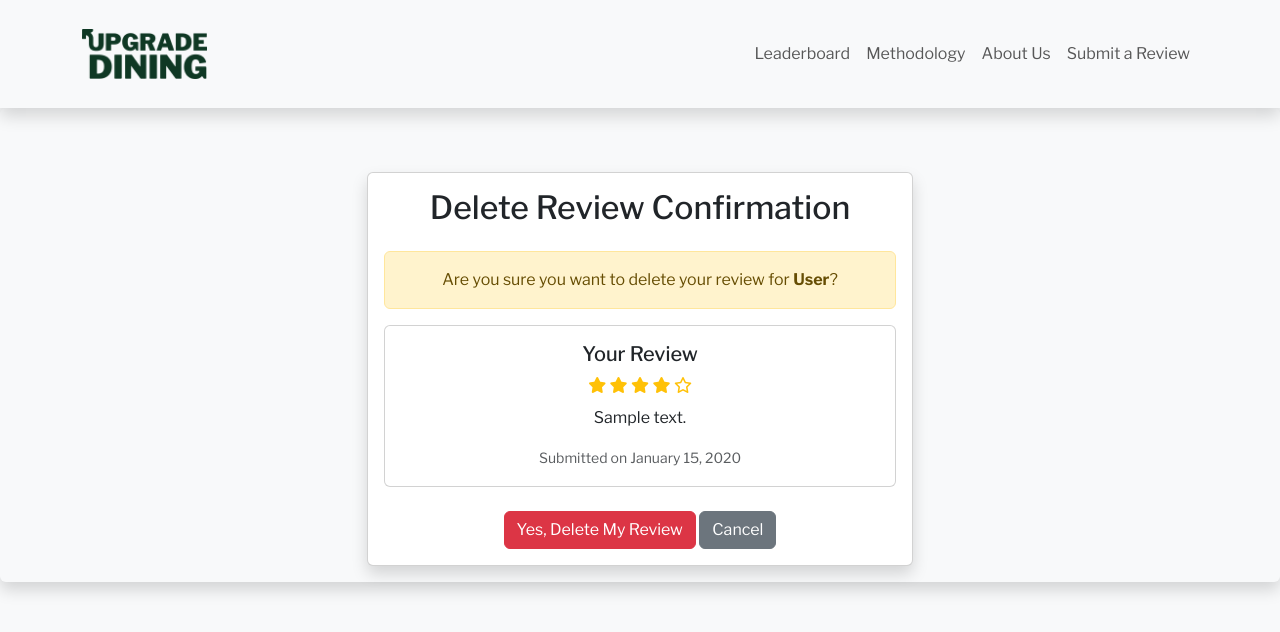
After one commit to harperdunn/pbRating, a Django app: page /delete-review/ in a window 1280 px wide. The commit adds this page. Shown: the top 632 px of the page. Run offline with Django 5.2, Linux system fonts and the light colour scheme; a user stored in the database is signed in; tables that the repository leaves empty hold one stand-in row (values such as "Sample post"); some libraries are stand-ins or nearby versions.

Commit message:
initial delete review functionality

```diff
--- /dev/null
+++ b/pbrProject/leaderboard/templates/confirmdeletereview.html
@@ -0,0 +1,46 @@
+{% extends 'master.html' %}
+{% load static %}
+{% load socialaccount %}
+
+{% block title %}Login Page{% endblock %}
+
+{% block content %}
+<div class="container mt-5">
+    <div class="row justify-content-center">
+        <div class="col-md-6">
+            <div class="card shadow">
+                <div class="card-body text-center">
+                    <h2 class="card-title mb-4">Delete Review Confirmation</h2>
+
+                    <div class="alert alert-warning">
+                        <p class="mb-0">Are you sure you want to delete your review for <strong>{{ review.university.fullname }}</strong>?</p>
+                    </div>
+
+                    <div class="card mb-4">
+                        <div class="card-body">
+                            <h5 class="card-title">Your Review</h5>
+                            <div class="text-warning mb-2">
+                                {% for i in "12345" %}
+                                    {% if forloop.counter <= review.stars %}
+                                        <i class="fas fa-star"></i>
+                                    {% else %}
+                                        <i class="far fa-star"></i>
+                                    {% endif %}
+                                {% endfor %}
+                            </div>
+                            <p class="card-text">{{ review.review_text }}</p>
+                            <small class="text-muted">Submitted on {{ review.created_at|date:"F j, Y" }}</small>
+                        </div>
+                    </div>
+
+                    <form method="post" class="d-inline">
+                        {% csrf_token %}
+                        <button type="submit" class="btn btn-danger">Yes, Delete My Review</button>
+                        <a href="{% url 'profile' %}" class="btn btn-secondary">Cancel</a>
+                    </form>
+                </div>
+            </div>
+        </div>
+    </div>
+</div>
+{% endblock %}
--- a/pbrProject/leaderboard/templates/profile.html
+++ b/pbrProject/leaderboard/templates/profile.html
@@ -94,6 +94,9 @@
                   {{ review.get_role_display }}
                   {% if review.role_other %}({{ review.role_other }}){% endif %}
                 </small>
+                <form action="{% url 'delete_review' %}" method="get" class="mt-2">
+                  <button type="submit" class="btn btn-danger btn-sm">Delete Review</button>
+                </form>
               </div>
               {% endfor %}
             </div>
--- a/pbrProject/leaderboard/templates/unidetails.html
+++ b/pbrProject/leaderboard/templates/unidetails.html
@@ -13,7 +13,6 @@
    <h3>{{university.overallScore}} Points</h3>
  </div>
 </div>
-  <!-- <h2> {{university.detailsOverview}}</h2> -->
 
  <!-- Full-width card at the top -->
 <div class="container">
@@ -21,7 +20,7 @@
   <div class="col-12 col-md-10"> <!-- Adjust the width as needed -->
     <div class="card mb-3 border-0 px-3 mx-3 shadow">
       <div class="card-body">
-        <h5 class="card-title">{{university.detailsOverview}}</h5>
+        <h5 class="card-title">{{university.details_overview_display}}</h5>
     </div>
   </div>
 </div>
--- a/pbrProject/leaderboard/urls.py
+++ b/pbrProject/leaderboard/urls.py
@@ -12,6 +12,7 @@ urlpatterns = [
     path("logout/",views.logout_view, name="logout" ),
     path('profile/', views.profile_view, name='profile'),
     path('methodology/', views.methodology_view, name='methodology'),
+    path('delete-review/', views.delete_review, name='delete_review'),
     path('accounts/', include('allauth.urls')),  # Handles ALL Google auth (login/signup), jumps to the allauths accounts folder of templates etc
     # path('accounts/', include('allauth.socialaccount.urls')),
 
--- a/pbrProject/leaderboard/views.py
+++ b/pbrProject/leaderboard/views.py
@@ -95,3 +95,16 @@ def profile_view(request):
         'already_submitted': already_submitted,
         'user_reviews': user_reviews
     })
+
+def delete_review(request):
+    if not request.user.is_authenticated:
+        return redirect('login')
+
+    review = get_object_or_404(Review, user=request.user)
+
+    if request.method == 'POST': #this means that if the user has already pressed confirm delete (it would be a post not a get), then they can go ahead and delete the review, otherwise the confirmdelete page renders.
+        review.delete()
+        messages.success(request, 'Your review has been deleted successfully.')
+        return redirect('profile')
+
+    return render(request, 'confirmdeletereview.html', {'review': review})
```
